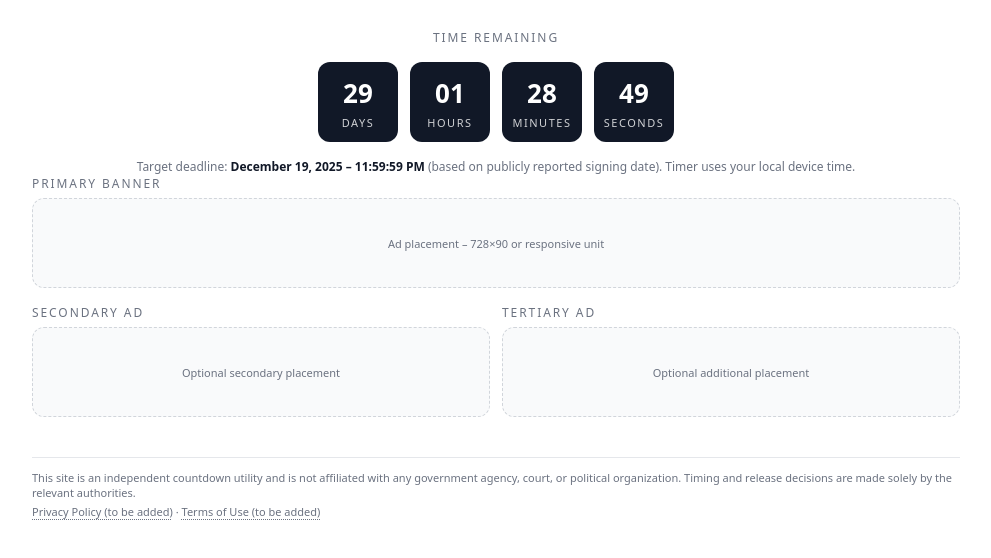
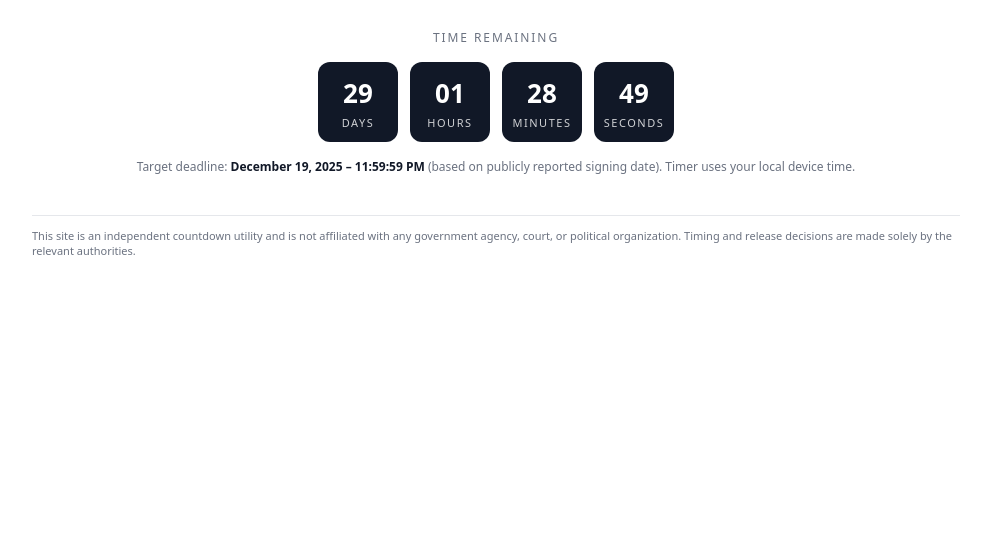
Before and after one commit to eclaybro/epstein-countdown, a plain HTML site: page index.html in a window 1280 px wide. Shown: the part 108-666 px from the top of the page, without its empty margins (144-1135 px from the left). Drawn offline with Linux system fonts and the light colour scheme.

Commit message:
Update index.html

```diff
--- a/index.html
+++ b/index.html
@@ -242,34 +242,6 @@
             reported signing date). Timer uses your local device time.
           </div>
         </div>
-      </section>
-
-      <section class="ads-section">
-        <div>
-          <div class="ad-block-title">Primary banner</div>
-          <div class="ad-block" id="ad-top">
-            <!-- Paste your main ad code here (e.g. 728×90 / responsive) -->
-            Ad placement – 728×90 or responsive unit
-          </div>
-        </div>
-
-        <div class="ad-row">
-          <div>
-            <div class="ad-block-title">Secondary ad</div>
-            <div class="ad-block" id="ad-left">
-              <!-- Paste second ad code here -->
-              Optional secondary placement
-            </div>
-          </div>
-          <div>
-            <div class="ad-block-title">Tertiary ad</div>
-            <div class="ad-block" id="ad-right">
-              <!-- Paste third ad code here -->
-              Optional additional placement
-            </div>
-          </div>
-        </div>
-      </section>
     </main>
 
     <footer>
@@ -278,9 +250,6 @@
         with any government agency, court, or political organization. Timing
         and release decisions are made solely by the relevant authorities.
       </div>
-      <div>
-        <a href="#" aria-disabled="true">Privacy Policy (to be added)</a> ·
-        <a href="#" aria-disabled="true">Terms of Use (to be added)</a>
       </div>
     </footer>
   </div>
```
